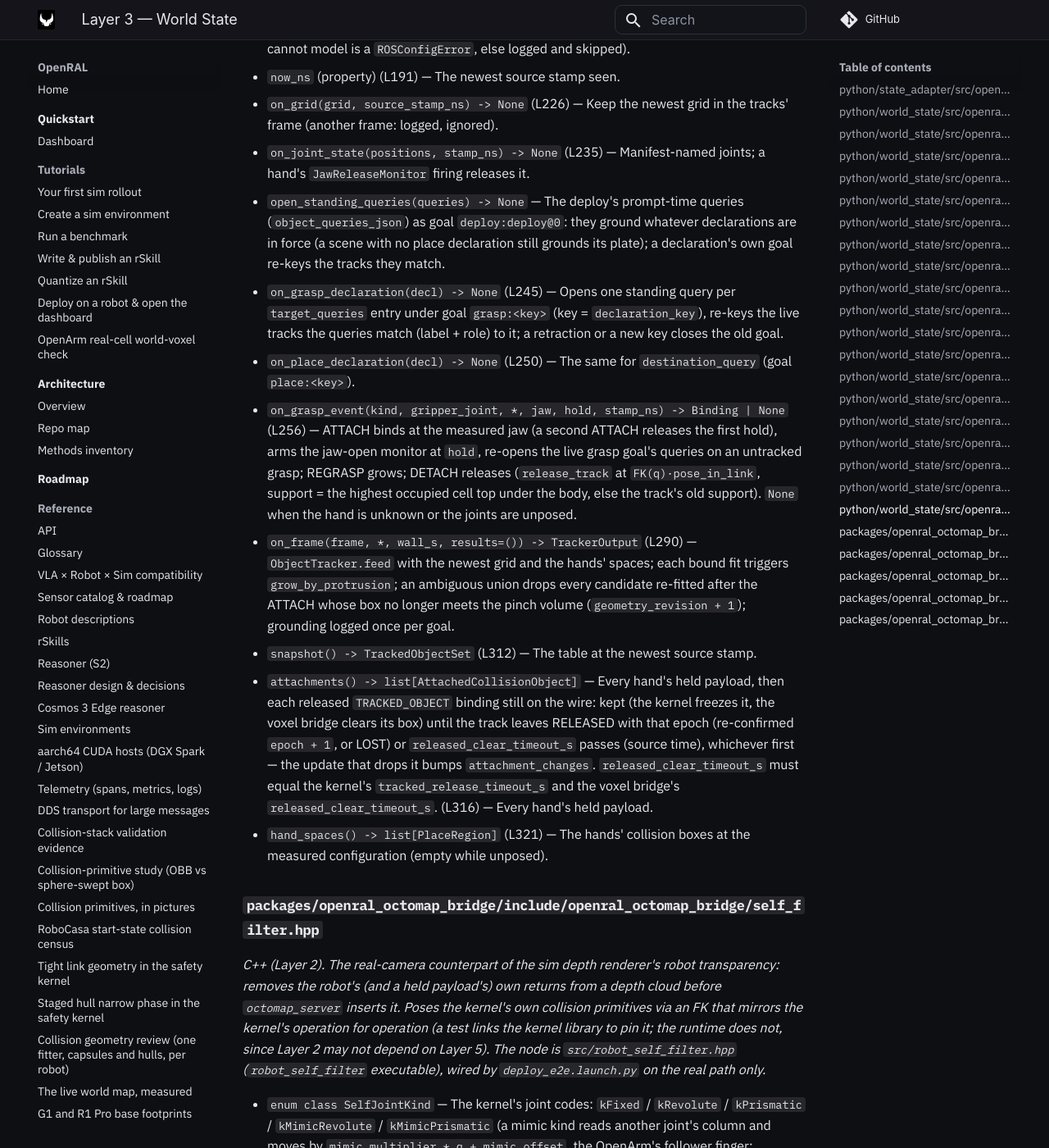
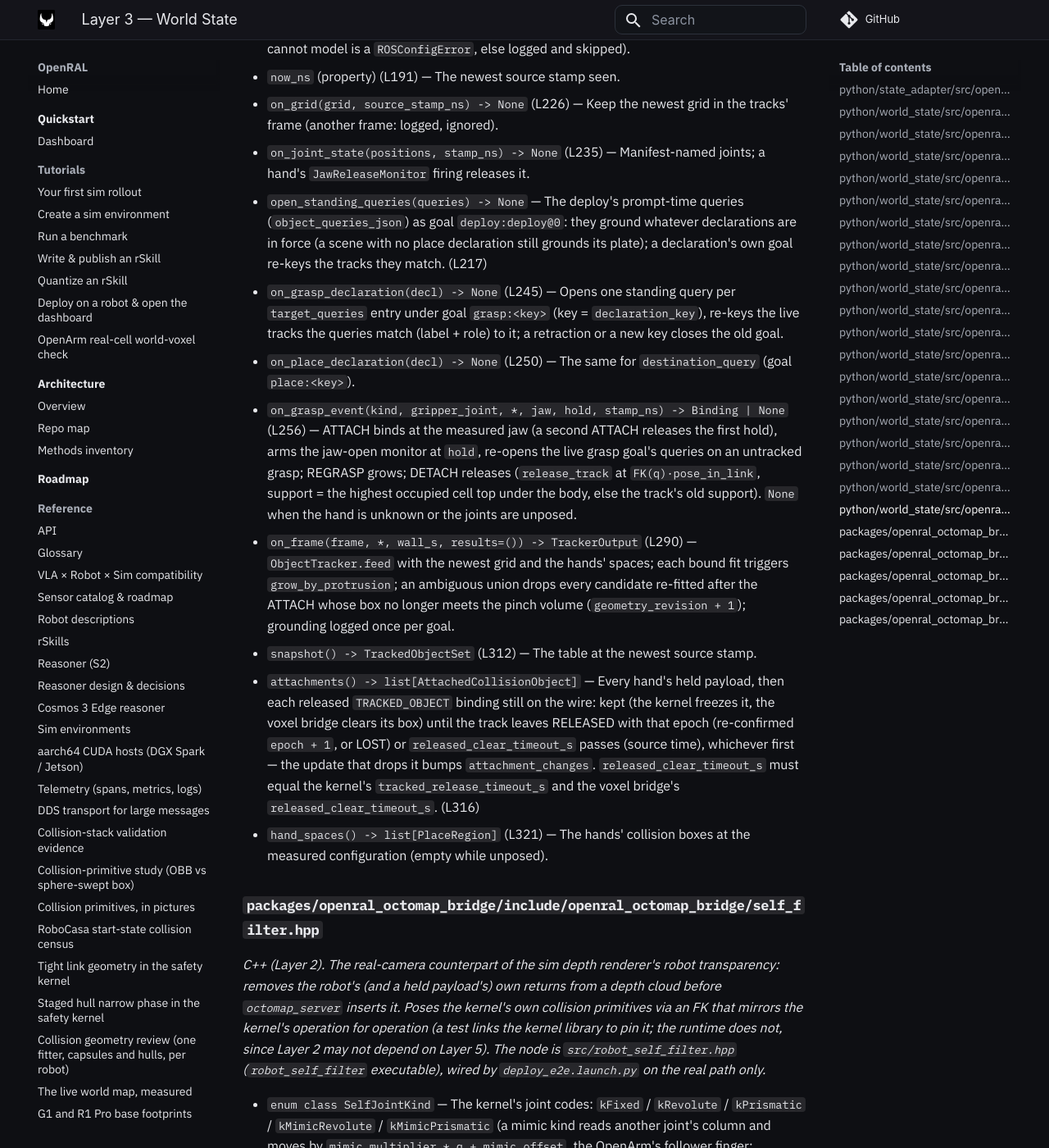
Before and after one commit to OpenRAL/openral, an MkDocs documentation site: the page built from docs/methods/03-world-state.md, in a window 1280 px wide and 1400 px high, scrolled down 15661 px. Shown: the whole window at 82% size. Built offline with MkDocs 1.6.1 and Material for MkDocs 9.7.7, drawn with Linux system fonts in a browser that asks for light colours; comment, search, counter and statistics services are not loaded.

Commit message:
docs(world-state): fix the tracker session's methods markers
Co-Authored-By: Claude Opus 5.5 <noreply@anthropic.com>
Claude-Session: https://claude.ai/code/session_01QfK5FDTymqMVVn3DF9oZPo
Signed-off-by: Adrian <adrianllopart@gmail.com>

```diff
--- a/docs/methods/03-world-state.md
+++ b/docs/methods/03-world-state.md
@@ -254,13 +254,13 @@ _Issue #418 WP D1. `TrackerSession` — the ROS-free glue the object-tracker lif
   - `now_ns` (property) (L191) — The newest source stamp seen.
   - `on_grid(grid, source_stamp_ns) -> None` (L226) — Keep the newest grid in the tracks' frame (another frame: logged, ignored).
   - `on_joint_state(positions, stamp_ns) -> None` (L235) — Manifest-named joints; a hand's `JawReleaseMonitor` firing releases it.
-  - `open_standing_queries(queries) -> None` — The deploy's prompt-time queries (`object_queries_json`) as goal `deploy:deploy@0`: they ground whatever declarations are in force (a scene with no place declaration still grounds its plate); a declaration's own goal re-keys the tracks they match.
+  - `open_standing_queries(queries) -> None` — The deploy's prompt-time queries (`object_queries_json`) as goal `deploy:deploy@0`: they ground whatever declarations are in force (a scene with no place declaration still grounds its plate); a declaration's own goal re-keys the tracks they match. (L217)
   - `on_grasp_declaration(decl) -> None` (L245) — Opens one standing query per `target_queries` entry under goal `grasp:<key>` (key = `declaration_key`), re-keys the live tracks the queries match (label + role) to it; a retraction or a new key closes the old goal.
   - `on_place_declaration(decl) -> None` (L250) — The same for `destination_query` (goal `place:<key>`).
   - `on_grasp_event(kind, gripper_joint, *, jaw, hold, stamp_ns) -> Binding | None` (L256) — ATTACH binds at the measured jaw (a second ATTACH releases the first hold), arms the jaw-open monitor at `hold`, re-opens the live grasp goal's queries on an untracked grasp; REGRASP grows; DETACH releases (`release_track` at `FK(q)·pose_in_link`, support = the highest occupied cell top under the body, else the track's old support). `None` when the hand is unknown or the joints are unposed.
   - `on_frame(frame, *, wall_s, results=()) -> TrackerOutput` (L290) — `ObjectTracker.feed` with the newest grid and the hands' spaces; each bound fit triggers `grow_by_protrusion`; an ambiguous union drops every candidate re-fitted after the ATTACH whose box no longer meets the pinch volume (`geometry_revision + 1`); grounding logged once per goal.
   - `snapshot() -> TrackedObjectSet` (L312) — The table at the newest source stamp.
-  - `attachments() -> list[AttachedCollisionObject]` — Every hand's held payload, then each released `TRACKED_OBJECT` binding still on the wire: kept (the kernel freezes it, the voxel bridge clears its box) until the track leaves RELEASED with that epoch (re-confirmed `epoch + 1`, or LOST) or `released_clear_timeout_s` passes (source time), whichever first — the update that drops it bumps `attachment_changes`. `released_clear_timeout_s` must equal the kernel's `tracked_release_timeout_s` and the voxel bridge's `released_clear_timeout_s`. (L316) — Every hand's held payload.
+  - `attachments() -> list[AttachedCollisionObject]` — Every hand's held payload, then each released `TRACKED_OBJECT` binding still on the wire: kept (the kernel freezes it, the voxel bridge clears its box) until the track leaves RELEASED with that epoch (re-confirmed `epoch + 1`, or LOST) or `released_clear_timeout_s` passes (source time), whichever first — the update that drops it bumps `attachment_changes`. `released_clear_timeout_s` must equal the kernel's `tracked_release_timeout_s` and the voxel bridge's `released_clear_timeout_s`. (L316)
   - `hand_spaces() -> list[PlaceRegion]` (L321) — The hands' collision boxes at the measured configuration (empty while unposed).
 
 ### `packages/openral_octomap_bridge/include/openral_octomap_bridge/self_filter.hpp`
```
